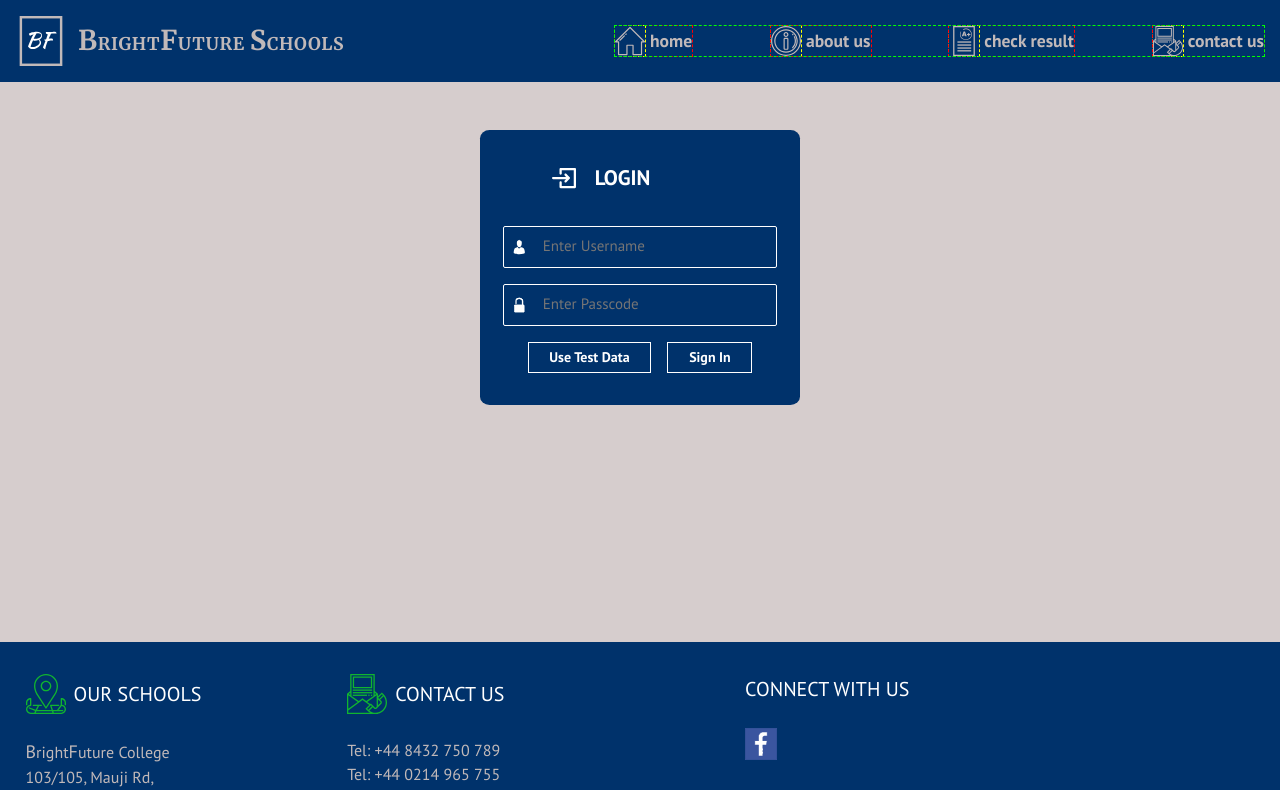
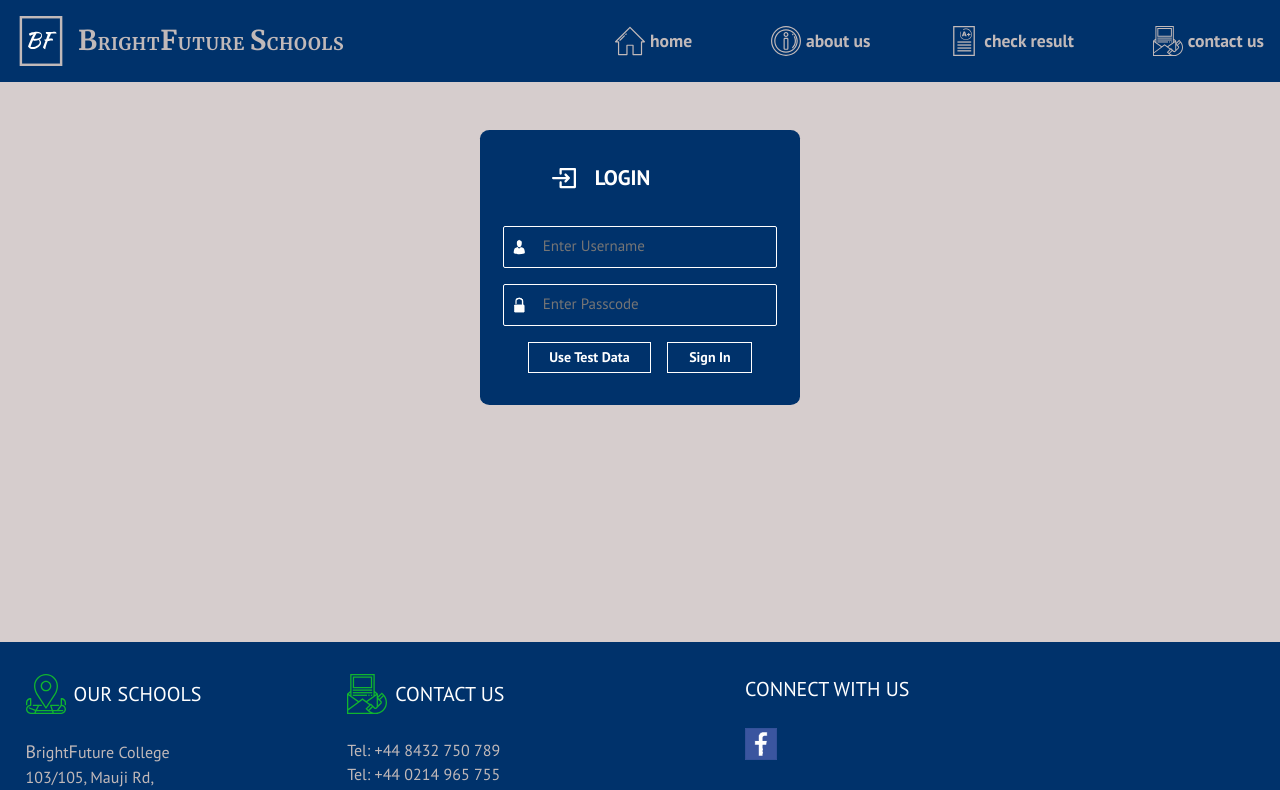
Before and after one commit to allisoncharles/brightfuture, a Next.js app: page /admin in a window 1280 px wide. Shown: the top 790 px of the page. Built offline with nearby package versions, Linux system fonts and the light colour scheme.

Commit message:
Update Navbar.module.css

```diff
--- a/styles/Navbar.module.css
+++ b/styles/Navbar.module.css
@@ -158,7 +158,6 @@
   gap: var(--size-600); /* 2rem */
   width: fit-content;
   margin-inline: auto;
-  outline: 1px dashed lime;
 }
 
 .nav__list__item {
@@ -167,7 +166,6 @@
   font-weight: bold;
   gap: var(--size-400);
   cursor: pointer;
-  outline: 1px dashed red;
 }
 
 @media only screen and (max-width: 54.375em) {
@@ -198,7 +196,6 @@
   width: 30px;
   height: 30px;
   aspect-ratio: 1;
-  outline: 1px dashed yellow;
 }
 
 .menu__icon {
```
